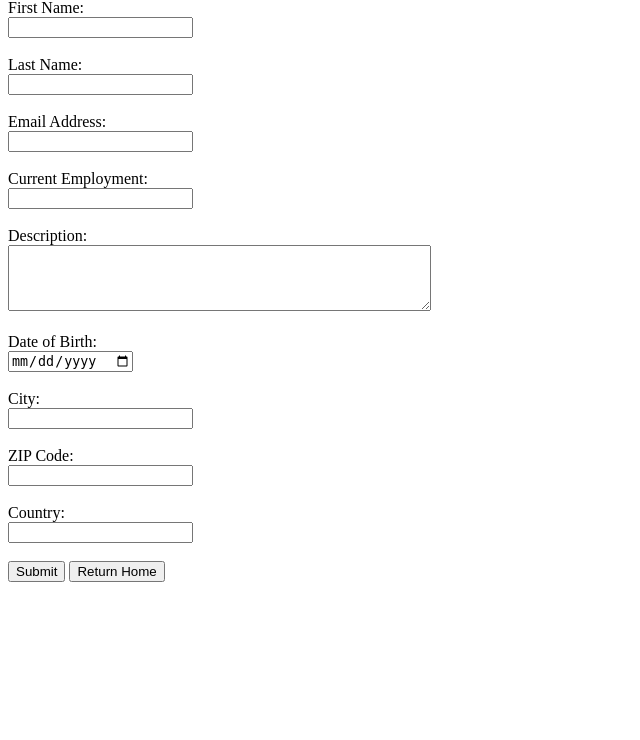
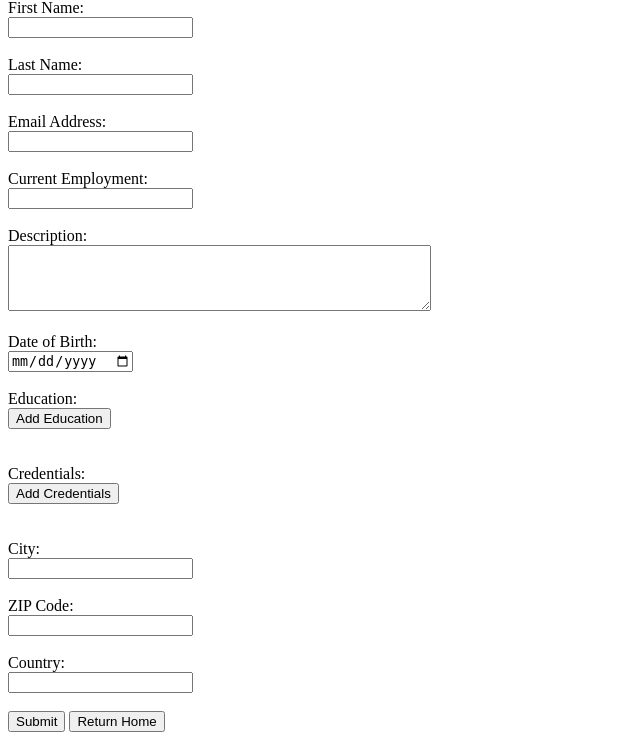
Before and after one commit to sriragt/Quera-Mock, a Flask app: page /user in a window 1280 px wide. Shown: the part 81-821 px from the top of the page, without its empty margins (0-640 px from the left). Before the commit the page ends 663 px from the top, so only its background shows below. Run offline with Flask 3, Linux system fonts and the light colour scheme; parts of the project's set-up code (start-up, migrations or seed data) failed here and were passed over.

Commit message:
Added users credentials and users education functionality. Finished main requirements for project.

```diff
--- a/server.py
+++ b/server.py
@@ -204,6 +204,23 @@ def add_user():
         """)
 
         conn.execute(insert_query, {'user_id': user_id, 'first_name': first_name, 'last_name': last_name, 'email': email, 'curr_employment': curr_employment, 'description': description, 'date_of_birth': date_of_birth, 'city': city, 'ZIP': ZIP, 'country': country})
+
+        education = request.form.getlist('education[]')
+        for edu in education:
+            insert_education_query = text("""
+                INSERT INTO users_education (user_id, education)
+                VALUES (:user_id, :education);
+            """)
+            conn.execute(insert_education_query, {'user_id': user_id, 'education': edu})
+
+        credentials = request.form.getlist('credential[]')
+        for credential in credentials:
+            insert_credentials_query = text("""
+                INSERT INTO users_credentials (user_id, credentials)
+                VALUES (:user_id, :credential);
+            """)
+            conn.execute(insert_credentials_query, {'user_id': user_id, 'credential': credential})
+
         conn.commit()
 
     flash('You finished created your profile', 'success')
@@ -272,7 +289,6 @@ def search():
     with engine.connect() as conn:
         conditions = []
         if len(search_words) == 0:
-            print(type(search_words))
             return render_template("search.html", search_results=results, search_words=search_words)
         for word in search_words:
             conditions.append(f"to_tsvector('english', q.question_title) @@ to_tsquery('{word}') or to_tsvector('english', q.description) @@ to_tsquery('{word}')")
@@ -554,7 +570,6 @@ def add_downvote():
 
 @app.route('/follow', methods=['POST'])
 def follow():
-    print(1)
     email = request.form['email']
     question_id = request.form.get('question_id')
     answer_id = request.form.get('answer_id')
@@ -688,7 +703,6 @@ def followfollower():
 def unfollow():
     followee_email = request.form['followee_email']
     user_email = request.form['user_email']
-    print(1, followee_email, user_email)
 
     try:
         with engine.begin() as conn:
--- a/templates/user.html
+++ b/templates/user.html
@@ -6,6 +6,12 @@
     <title>User Information Form</title>
 </head>
 <body>
+    {% with messages = get_flashed_messages(with_categories=true) %}
+        {% if messages %}
+            <h3 style="color: red; font-style: italic;">{{ messages[0][1] }}</h3>
+        {% endif %}
+    {% endwith %}
+
     <h1>Create Your Profile</h1>
     <form action="/user" method="POST">
         <label for="first_name">First Name:</label><br>
@@ -26,6 +32,14 @@
         <label for="date_of_birth">Date of Birth:</label><br>
         <input type="date" id="date_of_birth" name="date_of_birth" required><br><br>
 
+        <label for="education">Education:</label><br>
+        <button type="button" onclick="addEducation()">Add Education</button><br><br>
+        <div id="educationContainer"></div><br>
+
+        <label for="credentials">Credentials:</label><br>
+        <button type="button" onclick="addCredential()">Add Credentials</button><br><br>
+        <div id="credentialsContainer"></div><br>
+
         <label for="city">City:</label><br>
         <input type="text" id="city" name="city"><br><br>
 
@@ -39,5 +53,27 @@
         <button onclick="window.location.href = './'">Return Home</button>
     </form>
 
+    <script>
+        function addEducation() {
+            var container = document.getElementById("educationContainer");
+            var newInput = document.createElement("input");
+            newInput.type = "text";
+            newInput.name = "education[]";
+            newInput.placeholder = "Enter Education";
+            newInput.size = 50;
+            container.appendChild(newInput);
+            container.appendChild(document.createElement("br"));
+        }
+        function addCredential() {
+            var container = document.getElementById("credentialsContainer");
+            var newInput = document.createElement("input");
+            newInput.type = "text";
+            newInput.name = "credential[]";
+            newInput.placeholder = "Enter Credential";
+            newInput.size = 50;
+            container.appendChild(newInput);
+            container.appendChild(document.createElement("br"));
+        }
+    </script>
 </body>
 </html>
```
